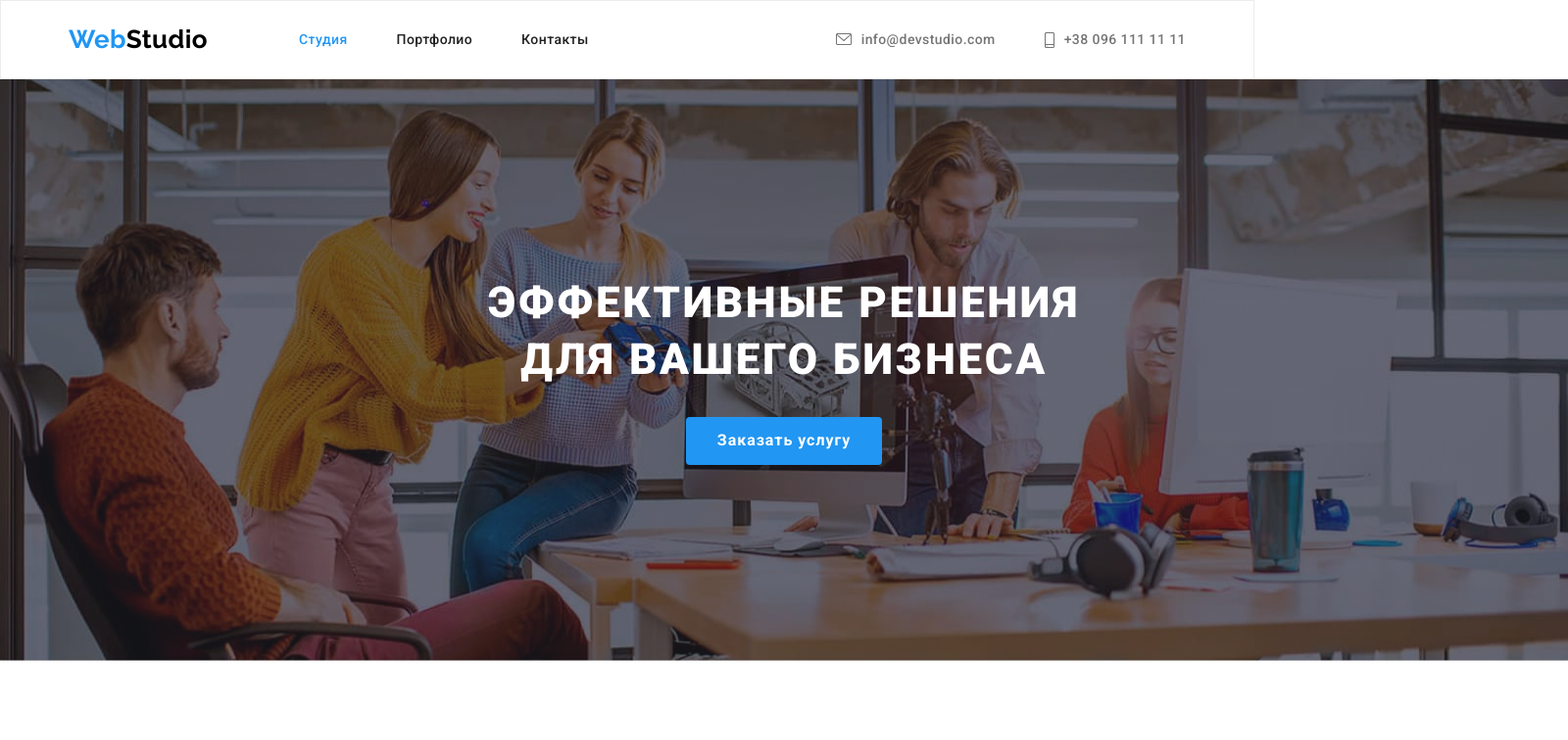
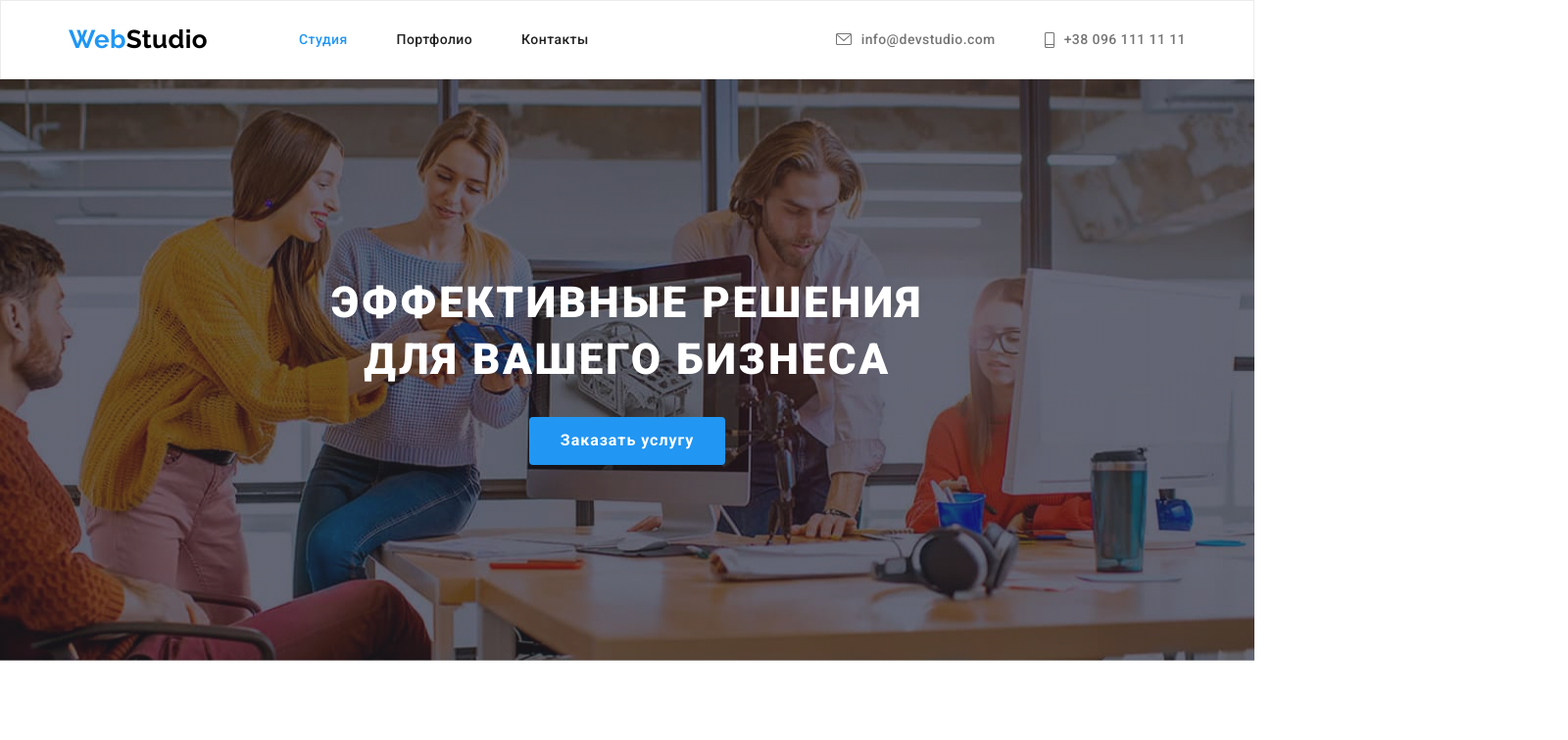
Before and after one commit to viktoriiashy/goit-markup-hw-04, a plain HTML site: page index.html in a window 1280 px wide. Shown: the top 756 px of the page at 98% size, 1600 px wide, since content can reach past the window. Drawn offline with nearby package versions, Linux system fonts and the light colour scheme.

Commit message:
Правки

```diff
--- a/css/style.css
+++ b/css/style.css
@@ -172,7 +172,7 @@ img {
     url(../images/hero.jpg);
   background-repeat: no-repeat;
   background-position: center;
-  width: 1600px;
+  max-width: 1600px;
 }
 
 .hero-title {
@@ -352,7 +352,6 @@ img {
   height: 44px;
   background-color: #ffffff;
   border-radius: 50%;
-  display: block;
   display: flex;
   align-items: center;
   justify-content: center;
```
